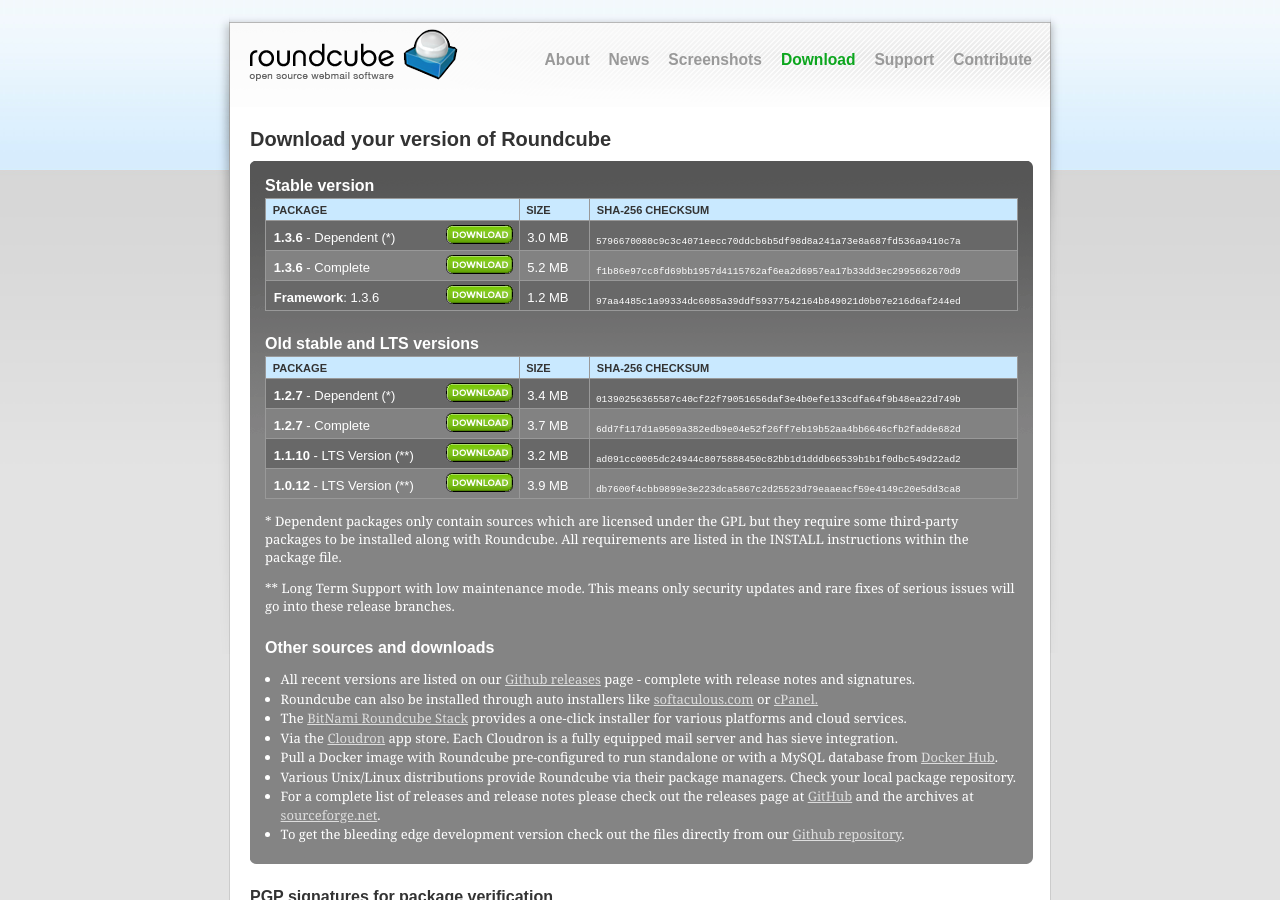
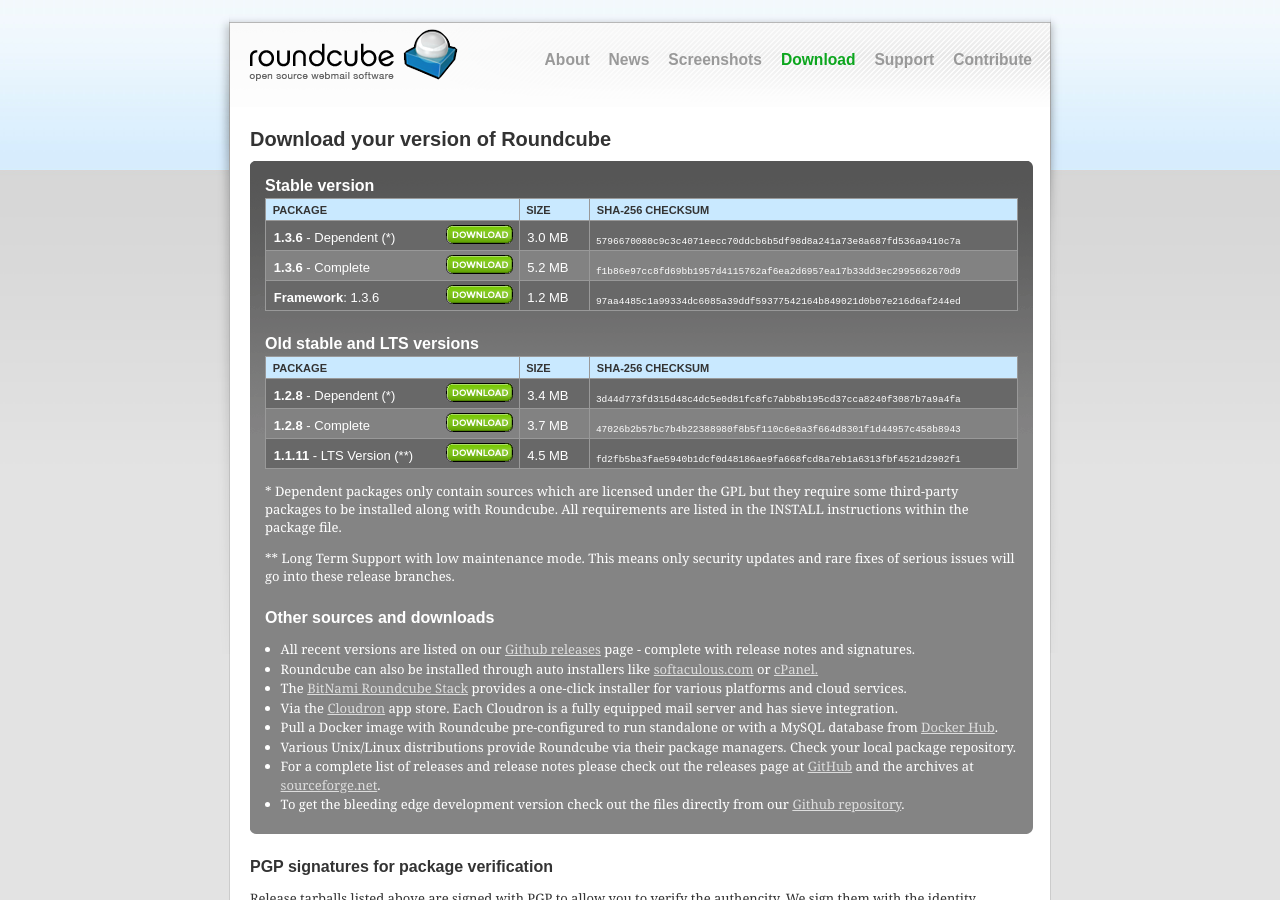
Before and after one commit to roundcube/roundcube.github.com, a Jekyll site: the page built from download/index.html, in a window 1280 px wide and 900 px high. Built offline with Jekyll 4.4.1, drawn with Linux system fonts in a browser that asks for light colours; comment, search, counter and statistics services are not loaded.

Commit message:
Announce releases 1.2.8 and 1.1.11

```diff
--- a/download/index.html
+++ b/download/index.html
@@ -42,40 +42,34 @@
 
 		<h2>Old stable and LTS versions</h2>
 		<table class="dltable" border="0" cellspacing="0" cellpadding="2">
-			<thead>
+		<thead>
 			<tr>
 				<td class="dlversion">Package</td>
 				<td class="dlbutton"></td>
 				<td class="dlsize">Size</td>
 				<td class="dlchecksum">SHA-256 checksum</td>
 			</tr>
-			</thead>
-			<tbody>
+		</thead>
+		<tbody>
 			<tr class="even">
-				<td class="dlversion"><strong>1.2.7</strong> - Dependent (*)</td>
-				<td class="dlbutton"><a href="https://github.com/roundcube/roundcubemail/releases/download/1.2.7/roundcubemail-1.2.7.tar.gz" title="Download now!"><img src="/images/table_button_download.png" width="67" height="19" alt="Download" class="pngimage" /></a>
+				<td class="dlversion"><strong>1.2.8</strong> - Dependent (*)</td>
+				<td class="dlbutton"><a href="https://github.com/roundcube/roundcubemail/releases/download/1.2.8/roundcubemail-1.2.8.tar.gz" title="Download now!"><img src="/images/table_button_download.png" width="67" height="19" alt="Download" class="pngimage" /></a>
 				<td class="dlsize">3.4 MB</td>
-				<td class="dlchecksum">01390256365587c40cf22f79051656daf3e4b0efe133cdfa64f9b48ea22d749b</td>
+				<td class="dlchecksum">3d44d773fd315d48c4dc5e0d81fc8fc7abb8b195cd37cca8240f3087b7a9a4fa</td>
 			</tr>
 			<tr class="odd">
-				<td class="dlversion"><strong>1.2.7</strong> - Complete</td>
-				<td class="dlbutton"><a href="https://github.com/roundcube/roundcubemail/releases/download/1.2.7/roundcubemail-1.2.7-complete.tar.gz" title="Download now!"><img src="/images/table_button_download.png" width="67" height="19" alt="Download" class="pngimage" /></a>
+				<td class="dlversion"><strong>1.2.8</strong> - Complete</td>
+				<td class="dlbutton"><a href="https://github.com/roundcube/roundcubemail/releases/download/1.2.8/roundcubemail-1.2.8-complete.tar.gz" title="Download now!"><img src="/images/table_button_download.png" width="67" height="19" alt="Download" class="pngimage" /></a>
 				<td class="dlsize">3.7 MB</td>
-				<td class="dlchecksum">6dd7f117d1a9509a382edb9e04e52f26ff7eb19b52aa4bb6646cfb2fadde682d</td>
+				<td class="dlchecksum">47026b2b57bc7b4b22388980f8b5f110c6e8a3f664d8301f1d44957c458b8943</td>
 			</tr>
 			<tr class="even">
-				<td class="dlversion"><strong>1.1.10</strong> - LTS Version (**)</td>
-				<td class="dlbutton"><a href="https://github.com/roundcube/roundcubemail/releases/download/1.1.10/roundcubemail-1.1.10.tar.gz" title="Download now!"><img src="/images/table_button_download.png" width="67" height="19" alt="Download" class="pngimage" /></a>
-				<td class="dlsize">3.2 MB</td>
-				<td class="dlchecksum">ad091cc0005dc24944c8075888450c82bb1d1dddb66539b1b1f0dbc549d22ad2</td>
+				<td class="dlversion"><strong>1.1.11</strong> - LTS Version (**)</td>
+				<td class="dlbutton"><a href="https://github.com/roundcube/roundcubemail/releases/download/1.1.11/roundcubemail-1.1.11-complete.tar.gz" title="Download now!"><img src="/images/table_button_download.png" width="67" height="19" alt="Download" class="pngimage" /></a>
+				<td class="dlsize">4.5 MB</td>
+				<td class="dlchecksum">fd2fb5ba3fae5940b1dcf0d48186ae9fa668fcd8a7eb1a6313fbf4521d2902f1</td>
 			</tr>
-			<tr class="odd">
-				<td class="dlversion"><strong>1.0.12</strong> - LTS Version (**)</td>
-				<td class="dlbutton"><a href="https://github.com/roundcube/roundcubemail/releases/download/1.0.12/roundcubemail-1.0.12.tar.gz" title="Download now!"><img src="/images/table_button_download.png" width="67" height="19" alt="Download" class="pngimage" /></a>
-				<td class="dlsize">3.9 MB</td>
-				<td class="dlchecksum">db7600f4cbb9899e3e223dca5867c2d25523d79eaaeacf59e4149c20e5dd3ca8</td>
-			</tr>
-			</tbody>
+		</tbody>
 		</table>
 <!--
 		<h2>Beta version</h2>
```
Also changed, not shown: other parts of download/index.html (+1 -1 lines), _posts/2018-04-17-security-updates-1.2.8-1.1.11.md (added, +20 -0 lines).
